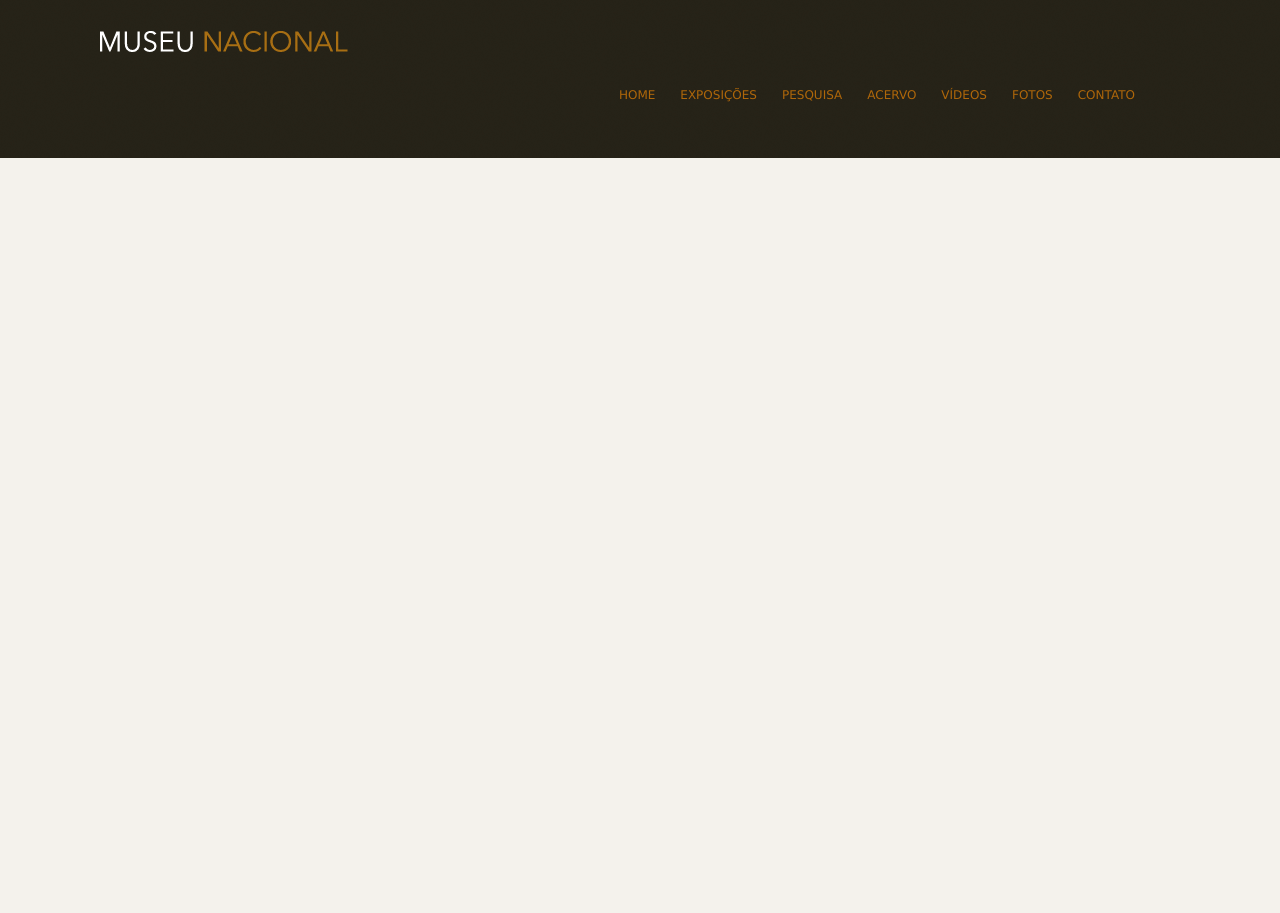
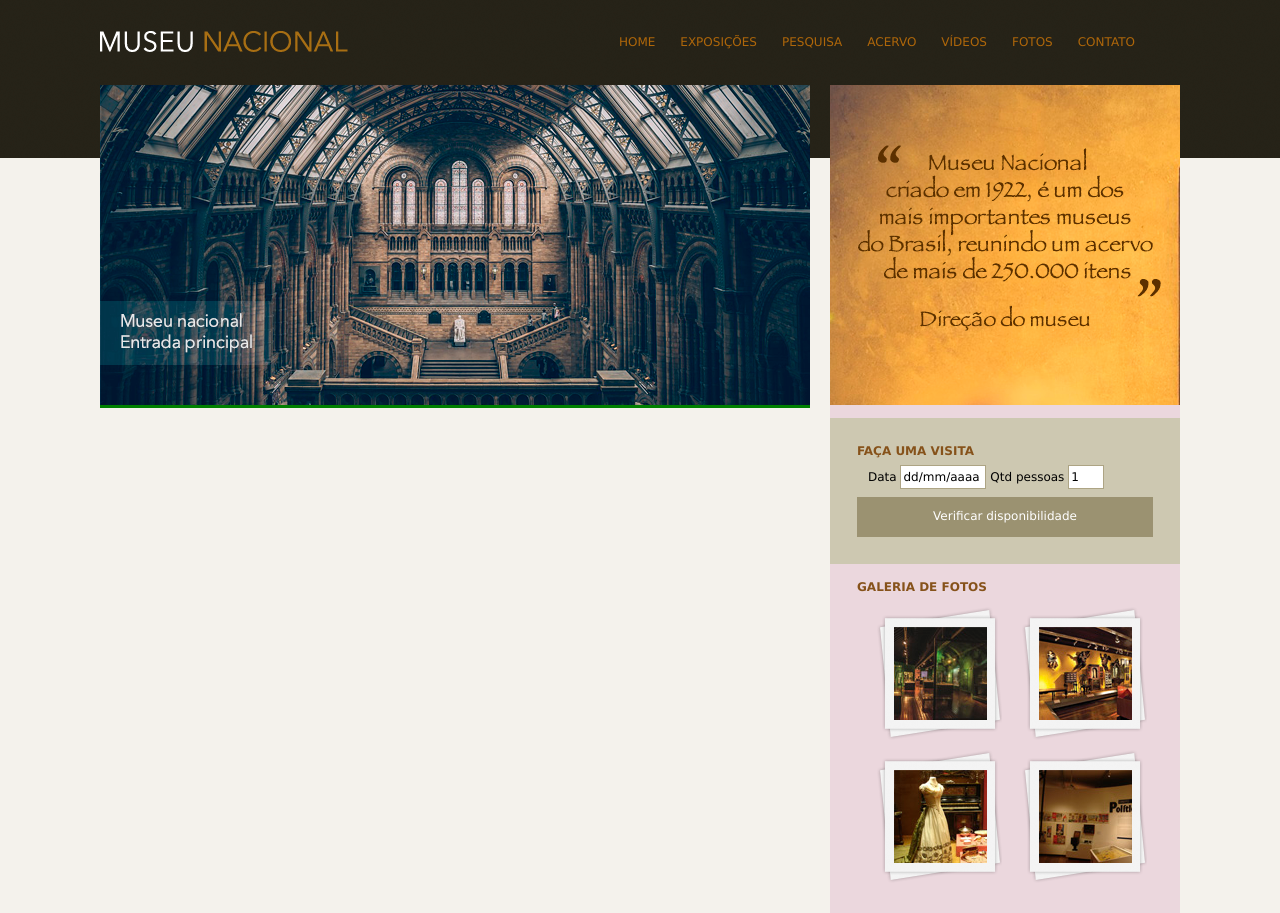
Before and after one commit to arttt95/museu-nacional, a plain HTML site: page index.html in a window 1280 px wide. Before the commit the page ends 800 px from the top, so only its background shows below. Drawn offline with Linux system fonts and the light colour scheme.

Commit message:
17MAI24 - Projeto Museu Nacional - Feito: Aside,Principal (fotos,depoimento) - aula 2/3 finalizada

```diff
--- a/css/style.css
+++ b/css/style.css
@@ -22,6 +22,10 @@ a:hover {
 
 /* Logo
 ------------------------------*/
+#logo h1 {
+    float: left;
+}
+
 #logo a {
     width: 248px;
     height: 21px;
@@ -58,3 +62,80 @@ nav ul li a:link {
 nav ul li a:hover {
     border-bottom: 1px solid #535858;
 }
+
+/* Principal
+----------------------------------*/
+
+#conteudo {
+    width: 710px;
+    float: left;
+    background: green;
+}
+
+aside {
+    width: 350px;
+    float: right;
+    background: #ebd7dd;
+    padding-bottom: 30px;
+}
+
+/* Visita
+-------------------------------*/
+section#visita {
+    background: #cdc8b1;
+    padding: 10px 27px 27px 27px;
+    margin-top: 10px;
+}
+
+section#galeria {
+    padding: 0 27px 0 27px;
+}
+
+section#galeria a {
+    display: block;
+    background: url(../img/fundo-foto.png) no-repeat;
+    float: left;
+    padding: 17px 15px 17px 15px;
+    margin: 10px 0 0 20px;
+}
+
+section#galeria img {
+    margin-left: 2px;
+    margin-top: 3px;
+}
+
+h4 {
+    color: #86521a;
+    text-transform: uppercase;
+    padding-bottom: 3px;
+    margin-bottom: 0;
+}
+
+/* Formulários
+-----------------------------*/
+input {
+    height: 20px;
+    background: #fff;
+    border: none;
+    font-size: 1em;
+    width: 80px;
+}
+
+input.campo {
+    border: 1px solid #ada484;
+}
+
+input.botao {
+    background: #9b9271;
+    color: white;
+    width: 100%;
+    height: 40px;
+}
+
+fieldset {
+    border: none;
+}
+
+legend {
+    display: none;
+}
--- a/index.html
+++ b/index.html
@@ -44,6 +44,68 @@
 
         </header><!-- Fim do Header -->
 
+        <div id="principal">
+
+            <div id="conteudo">
+
+                <section id="capa">
+                    <img src="img/museu.png" alt="">
+                </section>
+
+            </div>
+
+            <aside><!-- Início Aside-->
+
+                <section id="depoimento">
+
+                    <img src="img/depoimento.png" alt="">
+
+                </section>
+
+                <section id="visita"><!-- Início visita -->
+                    <h4>Faça uma visita</h4>
+                    <form action="">
+                        <fieldset>
+
+                            <legend>Selecione uma data</legend>
+
+                            <label for="data">Data</label>
+                            <input class="campo" type="text" id="data" value="dd/mm/aaaa">
+
+                            <label for="qtd">Qtd pessoas</label>
+                            <input class="campo" style="width: 30px;" type="text"
+                            id="qtd" value="1">
+
+                        </fieldset>
+
+                        <input class="botao" type="submit" value="Verificar disponibilidade">
+
+                    </form>
+                </section><!-- Fim visita -->
+
+                <section id="galeria">
+                    <h4>Galeria de fotos</h4>
+                    <a href="">
+                        <img src="img/imagem1.jpg" alt="vitrines" height="93" width="93">
+                    </a>
+
+                    <a href="">
+                        <img src="img/imagem2.jpg" alt="peças de antiquário" height="93" width="93">
+                    </a>
+
+                    <a href="">
+                        <img src="img/imagem3.jpg" alt="vestido antigo" height="93" width="93">
+                    </a>
+
+                    <a href="">
+                        <img src="img/imagem4.jpg" alt="obras de arte" height="93" width="93">
+                    </a>
+                </section>
+
+            </aside><!-- Fim Aside-->
+
+        </div>
+
     </div><!-- Fim do Container -->
 
 </body>
```
